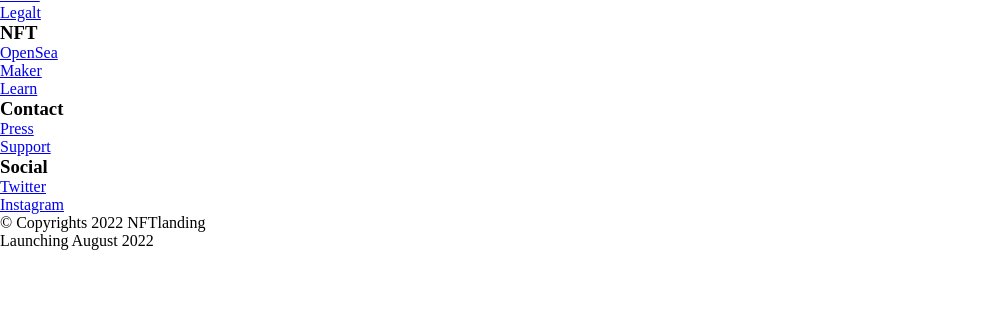
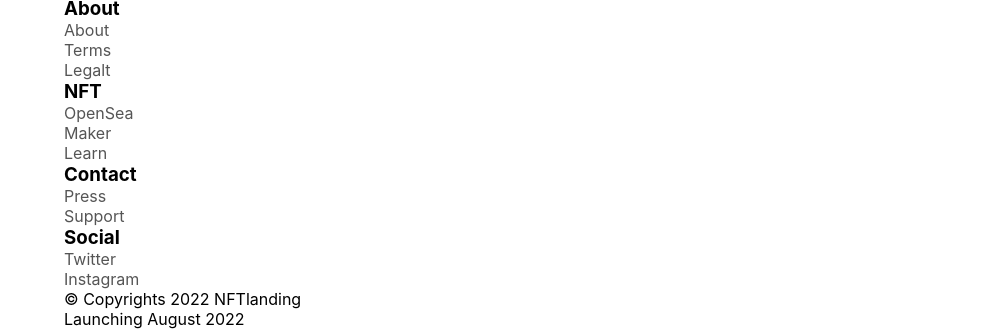
Before and after one commit to vaidabernotiene/HTML_CSS_egzam, a plain HTML site: page index.html in a window 1280 px wide. Shown: the part 2118-2447 px from the top of the page, without its empty margins (0-1003 px from the left). Before the commit the page ends 2368 px from the top, so only its background shows below. Drawn offline with nearby package versions, Linux system fonts and the light colour scheme.

Commit message:
basic styles

```diff
--- a/style.css
+++ b/style.css
@@ -3,3 +3,45 @@
     padding: 0;
     box-sizing: border-box;
 }
+
+/*------------- BASIC ----------*/
+:root {
+    --grey: #555555;
+    --purple: #ff3998;
+    --black: #111111;
+    --orange: #ff8139;
+    --lightgrey: #eeeeee;
+    --white: #ffffff;
+    --padding: 0 5%;
+  }
+
+  html {
+    font-family: "Inter", sans-serif;
+    font-weight: 400;
+  }
+
+  header,
+  footer {
+    background-color: var(--white);
+    top: 0;
+    position: sticky;
+  }
+
+  ul {
+    list-style-type: none;
+  }
+
+  header,
+  footer,
+  .launching-soon,
+  .companies-logos,
+  .auction,
+  .launching-soon-bottom,
+  .nftlanding-bottom {
+    padding: var(--padding);
+  }
+
+  a {
+    text-decoration: none;
+    color: var(--grey);
+  }
```
